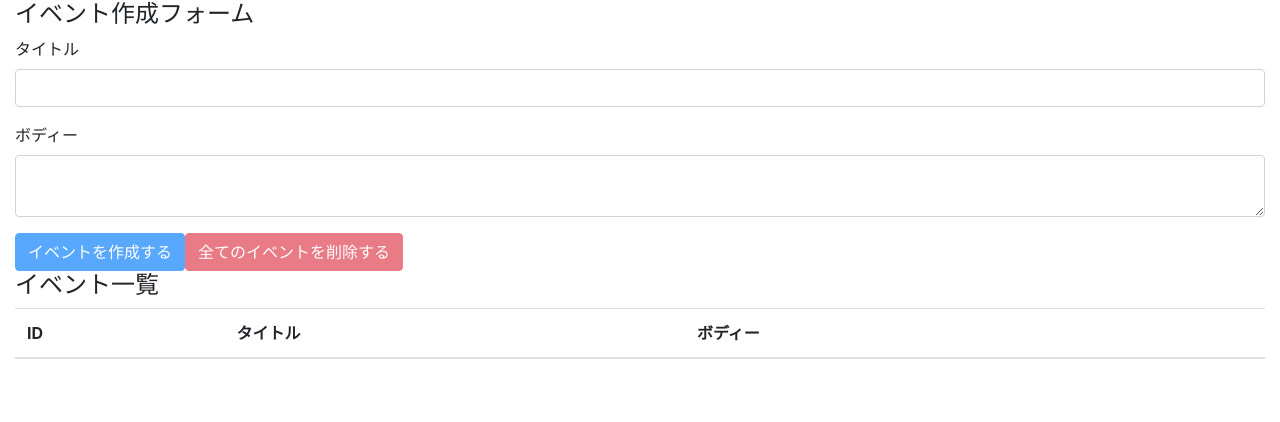
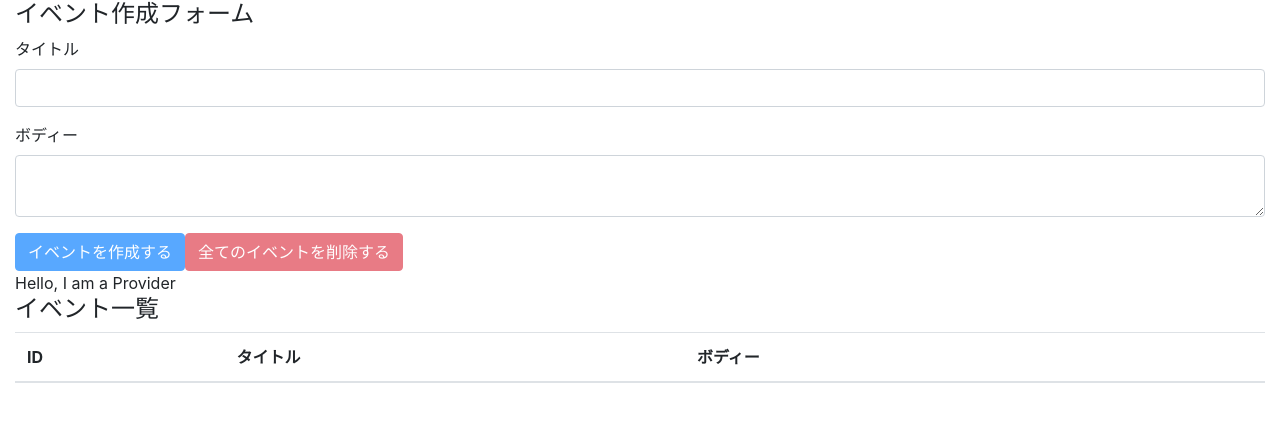
Before and after one commit to myappdeveloped01/react-hooks-101, a React (Create React App) app: page / in a window 1280 px wide. Shown: the top 422 px of the page. Built offline with nearby package versions, Linux system fonts and the light colour scheme.

Commit message:
setup react context provider

```diff
--- a/src/components/App.js
+++ b/src/components/App.js
@@ -2,6 +2,7 @@
 import 'bootstrap/dist/css/bootstrap.min.css';
 import Events from './Events';
 import EventForm from './EventForm';
+import AppContext from '../contexts/AppContext';
 import reducer from '../reducers';
 
 const App = () => {
@@ -9,10 +10,12 @@
 	const [state, dispatch] = useReducer(reducer, []);
 
 	return (
-		<div className="container-fluid">
-			<EventForm state={state} dispatch={dispatch} />
-			<Events state={state} dispatch={dispatch} />
-		</div>
+		<AppContext.Provider value={'Hello, I am a Provider'}>
+			<div className="container-fluid">
+				<EventForm state={state} dispatch={dispatch} />
+				<Events state={state} dispatch={dispatch} />
+			</div>
+		</AppContext.Provider>
 	);
 };
 
--- a/src/components/Events.js
+++ b/src/components/Events.js
@@ -1,9 +1,13 @@
-import React from 'react';
+import React, { useContext } from 'react';
 import Event from './Event';
+import AppContext from '../contexts/AppContext';
+import App from './App';
 
 const Events = ({ state, dispatch }) => {
+	const value = useContext(AppContext);
 	return (
 		<>
+			<div>{value}</div>
 			<h4>イベント一覧</h4>
 			<table className="table table-hover">
 				<thead>
```
